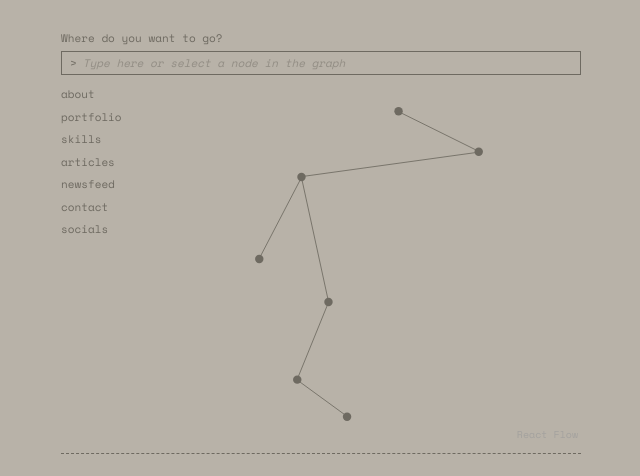
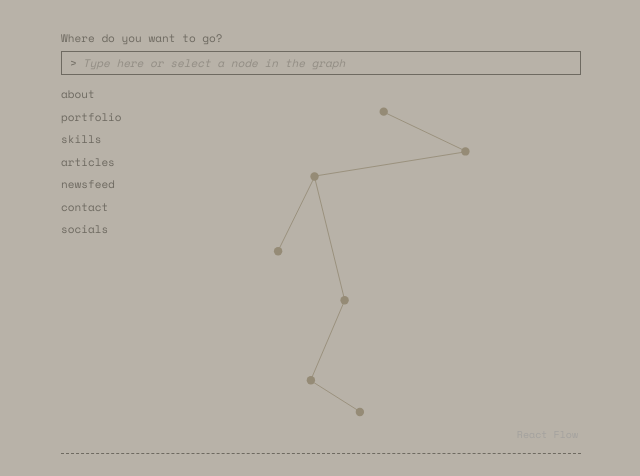
Before and after one commit to Candyfair/my-portfolio, a React (Vite) app: page / in a window 1280 px wide. Shown: the top 476 px of the page, without its empty margins (319-959 px from the left). Built offline with nearby package versions, Linux system fonts and the light colour scheme.

Commit message:
Milestone 2 : flottement idle (rAF, sans d3-force)

```diff
--- a/src/components/PortfolioGraph.tsx
+++ b/src/components/PortfolioGraph.tsx
@@ -1,10 +1,11 @@
 import type { CSSProperties } from 'react'
-import { ReactFlow, Handle, Position } from '@xyflow/react'
+import { useEffect, useRef } from 'react'
+import { ReactFlow, Handle, Position, useNodesState } from '@xyflow/react'
 import '@xyflow/react/dist/style.css'
 import { GRAPH_NODES, GRAPH_EDGES } from '../data/graphData'
 
 const DOT_PX = 10
-const COLOR = '#6e6a61'
+const COLOR = '#958B76'
 
 const hiddenHandle: CSSProperties = {
   opacity: 0,
@@ -42,10 +43,71 @@ const defaultEdgeOptions = {
   style: { stroke: COLOR, strokeWidth: 1 },
 }
 
+// --- Floating animation ---
+
+type FloatParams = {
+  ax: number; ay: number
+  fx: number; fy: number
+  px: number; py: number
+}
+
+function randBetween(min: number, max: number) {
+  return min + Math.random() * (max - min)
+}
+
+// Proposed initial ranges — tune visually (SPEC § 4)
+const FLOAT_AMPLITUDE = [3, 7]   // px
+const FLOAT_FREQ_X   = [0.40, 0.65] // rad/s  → period 9–16 s
+const FLOAT_FREQ_Y   = [0.30, 0.55] // rad/s  → period 11–21 s
+
 export function PortfolioGraph() {
+  const anchorsRef = useRef(
+    GRAPH_NODES.map(n => ({ x: n.position.x, y: n.position.y }))
+  )
+
+  const floatParamsRef = useRef<FloatParams[]>(
+    GRAPH_NODES.map(() => ({
+      ax: randBetween(...FLOAT_AMPLITUDE as [number, number]),
+      ay: randBetween(...FLOAT_AMPLITUDE as [number, number]),
+      fx: randBetween(...FLOAT_FREQ_X as [number, number]),
+      fy: randBetween(...FLOAT_FREQ_Y as [number, number]),
+      px: randBetween(0, Math.PI * 2),
+      py: randBetween(0, Math.PI * 2),
+    }))
+  )
+
+  const startRef = useRef(performance.now())
+  const [nodes, setNodes, onNodesChange] = useNodesState(GRAPH_NODES)
+
+  useEffect(() => {
+    let rafId: number
+
+    function tick() {
+      const t = (performance.now() - startRef.current) / 1000
+      setNodes(prev =>
+        prev.map((node, i) => {
+          const p = floatParamsRef.current[i]
+          const a = anchorsRef.current[i]
+          return {
+            ...node,
+            position: {
+              x: a.x + p.ax * Math.sin(t * p.fx + p.px),
+              y: a.y + p.ay * Math.sin(t * p.fy + p.py),
+            },
+          }
+        })
+      )
+      rafId = requestAnimationFrame(tick)
+    }
+
+    rafId = requestAnimationFrame(tick)
+    return () => cancelAnimationFrame(rafId)
+  }, [setNodes])
+
   return (
     <ReactFlow
-      nodes={GRAPH_NODES}
+      nodes={nodes}
+      onNodesChange={onNodesChange}
       edges={GRAPH_EDGES}
       nodeTypes={nodeTypes}
       defaultEdgeOptions={defaultEdgeOptions}
--- a/src/data/graphData.ts
+++ b/src/data/graphData.ts
@@ -1,8 +1,8 @@
 import type { Node, Edge } from '@xyflow/react'
 
 export const GRAPH_NODES: Node[] = [
-  { id: 'about',     type: 'dot', position: { x: 165, y: 0   }, data: {} },
-  { id: 'portfolio', type: 'dot', position: { x: 260, y: 48  }, data: {} },
+  { id: 'about',     type: 'dot', position: { x: 135, y: 0   }, data: {} },
+  { id: 'portfolio', type: 'dot', position: { x: 230, y: 48  }, data: {} },
   { id: 'skills',    type: 'dot', position: { x: 50,  y: 78  }, data: {} },
   { id: 'contact',   type: 'dot', position: { x: 0,   y: 175 }, data: {} },
   { id: 'articles',  type: 'dot', position: { x: 82,  y: 226 }, data: {} },
```
